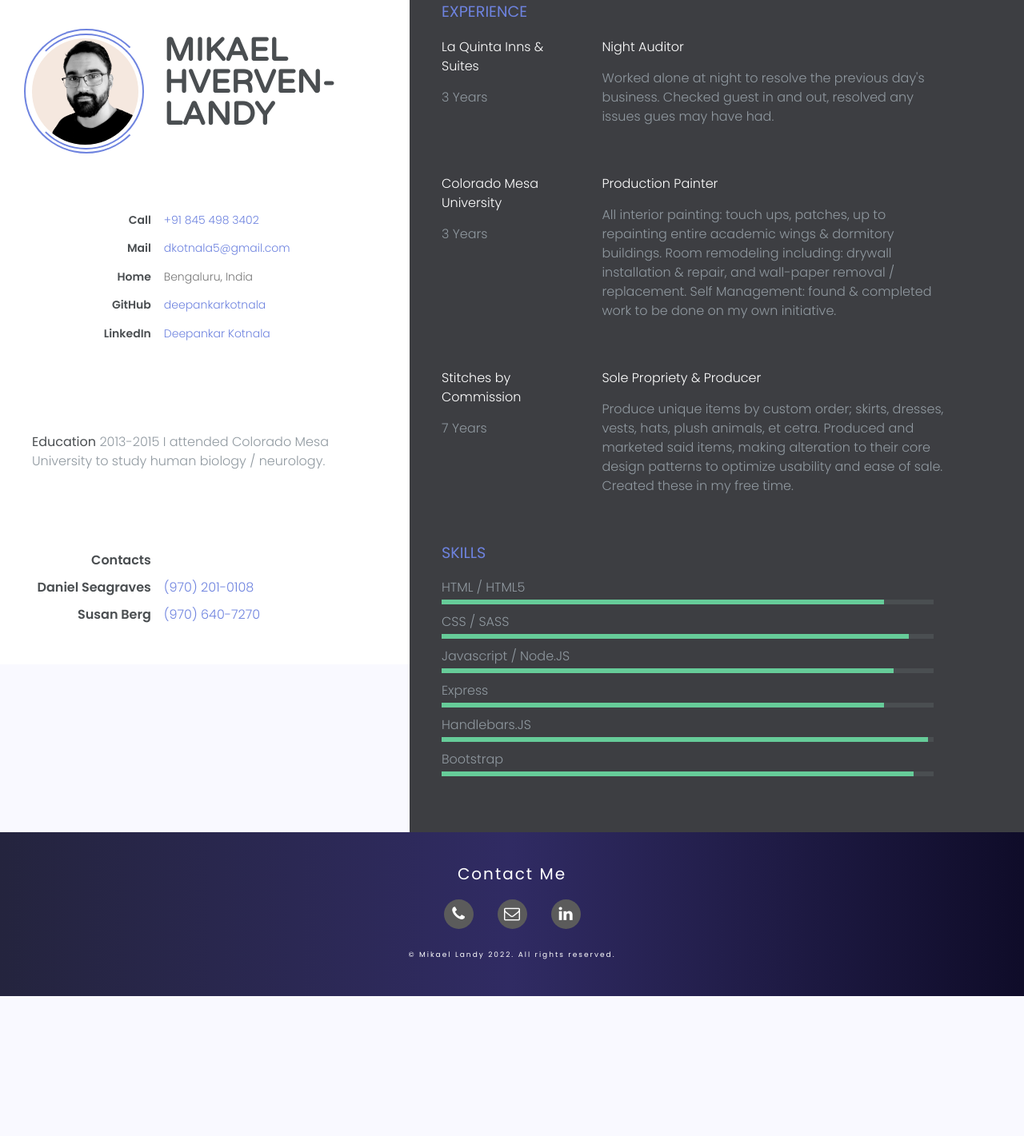
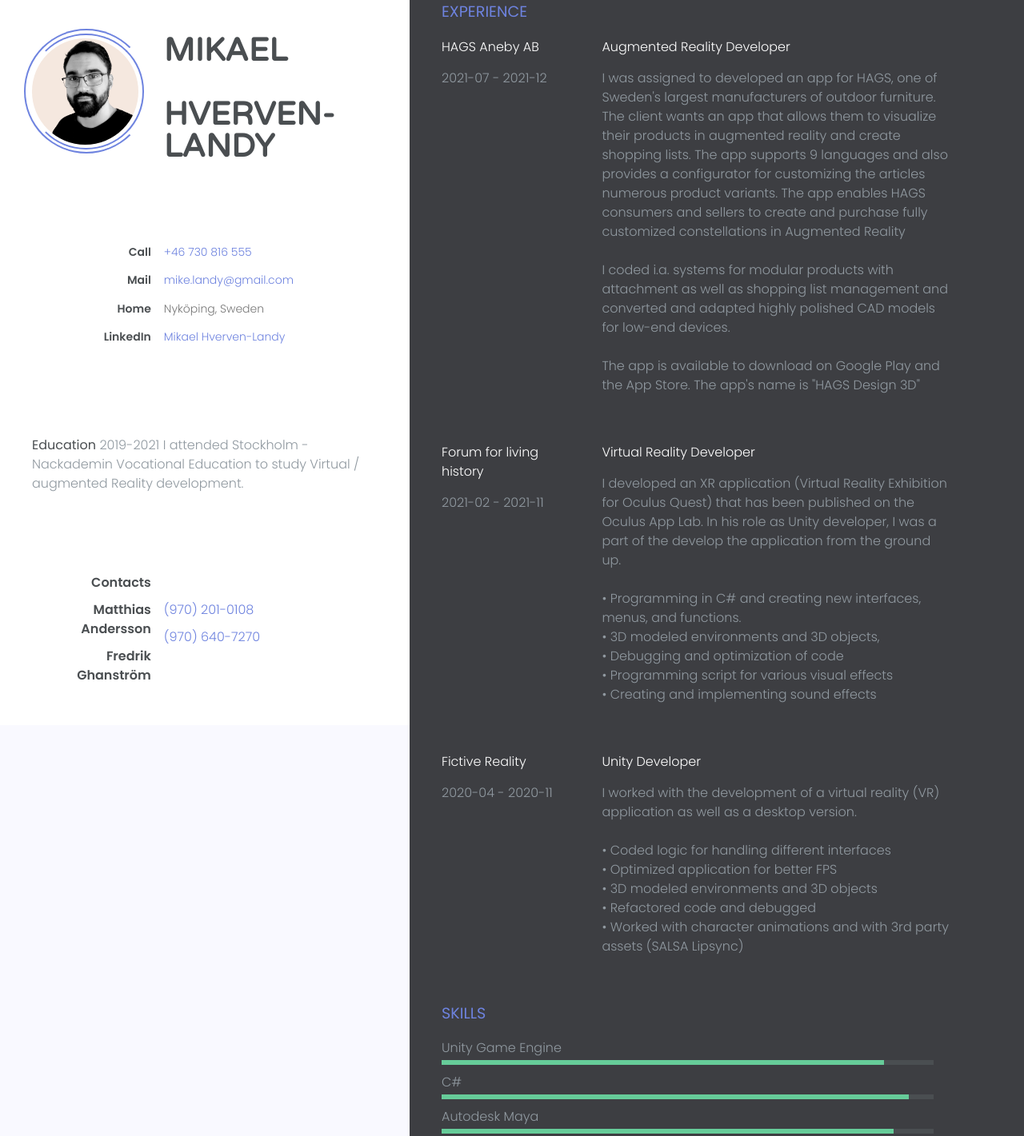
Before and after one commit to mikelandy86/Test-website2, a plain HTML site: page resume.html in a window 1280 px wide. Shown: the part 277-1698 px from the top of the page at 80% size. Before the commit the page ends 1523 px from the top, so only its background shows below. Drawn offline with nearby package versions, Linux system fonts and the light colour scheme.

Commit message:
Add files via upload

```diff
--- a/about.html
+++ b/about.html
@@ -3,93 +3,63 @@
 <html>
     <!--------------------------- head --------------------------->
     <head>
-    <meta charset="utf-8" />
-    <meta http-equiv="X-UA-Compatible" content="IE=edge" />
+        <meta charset="utf-8">
+        <meta http-equiv="X-UA-Compatible" content="IE=edge">
         <title>Mike Landy</title>
-    <meta name="description" content="" />
-    <link
-      rel="stylesheet"
-      href="https://cdn.linearicons.com/free/1.0.0/icon-font.min.css"
-    />
+        <meta name="description" content="">
+        <link rel="stylesheet" href="https://cdn.linearicons.com/free/1.0.0/icon-font.min.css">
         <script src="https://cdn.linearicons.com/free/1.0.0/svgembedder.min.js"></script>
         <script
-      src="https://code.jquery.com/jquery-3.6.0.min.js"
-      integrity="sha256-/xUj+3OJU5yExlq6GSYGSHk7tPXikynS7ogEvDej/m4="
-      crossorigin="anonymous"
-    ></script>
+        src="https://code.jquery.com/jquery-3.6.0.min.js"integrity="sha256-/xUj+3OJU5yExlq6GSYGSHk7tPXikynS7ogEvDej/m4="crossorigin="anonymous"></script>
         <!-- <script>
         $ (function(){
             $('#header').load('header.html')
         })
         </script> -->
-    <meta name="viewport" content="width=device-width, initial-scale=1" />
-    <link
-      rel="stylesheet"
-      href="https://cdnjs.cloudflare.com/ajax/libs/font-awesome/4.7.0/css/font-awesome.min.css"
-    />
-    <link rel="preconnect" href="https://fonts.googleapis.com" />
-    <link rel="preconnect" href="https://fonts.gstatic.com" crossorigin />
-    <link
-      href="https://fonts.googleapis.com/css2?family=Arvo:ital,wght@0,400;0,700;1,400;1,700&family=Carter+One&family=Poppins:ital,wght@0,100;0,200;0,300;0,400;0,500;0,600;0,700;0,800;0,900;1,100&family=Roboto:wght@400;500;700&display=swap"
-      rel="stylesheet"
-    />
-    <link rel="stylesheet" type="text/css" href="./style.css" />
+        <meta name="viewport" content="width=device-width, initial-scale=1">
+        <link rel="stylesheet" href="https://cdnjs.cloudflare.com/ajax/libs/font-awesome/4.7.0/css/font-awesome.min.css">
+        <link rel="preconnect" href="https://fonts.googleapis.com">
+        <link rel="preconnect" href="https://fonts.gstatic.com" crossorigin>
+        <link href="https://fonts.googleapis.com/css2?family=Arvo:ital,wght@0,400;0,700;1,400;1,700&family=Carter+One&family=Poppins:ital,wght@0,100;0,200;0,300;0,400;0,500;0,600;0,700;0,800;0,900;1,100&family=Roboto:wght@400;500;700&display=swap" rel="stylesheet">
+        <link rel="stylesheet" href="/style.css">
     </head>
 
     <!--------------------------- BODY --------------------------->
     <body>
         <header class="header">
             <div class="nav">
-        <div class="nav-title-container">
-          <img class="nav-title-icon" src="./images/header_logo.png" />
-          <p class="nav-title">Mikael Landy</p>
-        </div>
+                <div class="nav-title-container"><img class="nav-title-icon" src="/images/header_logo.png"> <p class="nav-title">I Landy</p></div>
                 <div id="myDIV" class="nav-menu-flex">
-          <a class="nav-btn" href="./">Home</a>
-          <a class="nav-btn-active" href="./about.html">About</a>
-          <a class="nav-btn" href="./projects.html">Projects</a>
-          <a class="nav-btn" href="./resume.html">Resume</a>
-          <a class="nav-btn" href="./contact.html">Contact</a>
-        </div>
-        <div class="burger">
-          <div class="line1"></div>
-          <div class="line2"></div>
-          <div class="line3"></div>
+                    <a class="nav-btn" href="/">Home</a>
+                    <a class="nav-btn-active" href="/about.html">About</a>
+                    <a class="nav-btn" href="/projects.html">Projects</a>
+                    <a class="nav-btn" href="/resume.html">Resume</a>
+                    <a class="nav-btn"href="/contact.html">Contact</a>
                 </div>
             </div>
         </header>
         <div class="category-section">
           <h1 class="section-title">About me</h1>
-      <p class="text-white link-nav">
-        <a href="index.html">Home </a>
-        <span style="margin: 0" class="lnr lnr-arrow-right"></span>
-        <a href="about.html"> About Me</a>
-      </p>
+          <p class="text-white link-nav"><a href="index.html">Home </a> <span style="margin: 0" class="lnr lnr-arrow-right"></span> <a href="about.html"> About Me</a></p>
          </div>
           <div class="section-gap"></div>
 <div class="flex-about-conainer">
   <div class="about-image-container">
-        <img
-          class="about-image"
-          src="./images/PortraitMikael-removebg-preview.png"
-          alt="Mike-profile"
-        />
+    <img class="about-image" src="/images/PortraitMikael-removebg-preview.png" alt="Mike-profile">
   </div>
   <div class="about-info-container">
     <p class="about-info-smalltitle">ABOUT ME</p>
     <p class="about-info-title">PERSONAL DETAILS</p>
-        <p class="about-info-description">
-         I am a happy, curious and enthusiastic developer who is passionate about solving problems and likes to explore added value with new innovative technology.
+    <p class="about-info-description">My name is Mikael, I am a happy, curious and enthusiastic developer who is passionate about solving problems and likes to explore added value with new innovative technology.
+<br><br>
+      I am a developer with main skills in Unity and C # but also has experience in 3D modeling and he is open to learning more frameworks, languages, and tools to expand his skill set.
+      <br>  I am ambitious with a high level of determination who thrives on new challenges and constantly strives to improve my skills.
+      <br><br>
+      I welcome constructive criticism and enjoys working with motivated colleagues in an agile way of working to achieve the customer's wishes. I realizes the value of the group's well-being and is happy to help and motivate others to raise the mood.
+      <br><br>
+      In his spare time, I likes to spend his time with his family, work on side projects and have an interest in music and games.
 
-I am a developer with main skills in Unity and C # but also has experience in 3D modeling and he is open to learning more frameworks, languages, and tools to expand his skill set.
-I am ambitious with a high level of determination who thrives on new challenges and constantly strives to improve my skills.
-
-He welcomes constructive criticism and enjoys working with motivated colleagues in an agile way of working to achieve the customer's wishes. Mikael realizes the value of the group's well-being and is happy to help and motivate others to raise the mood.
-
-In his spare time, Mikael likes to spend his time with his family, work on side projects and have an interest in music and games.
-
-          <a class="about-info-button" href=""></a>
-        </p>
+    <a class="about-info-button" href=""></a>     </p>
 </div>
         </div>
         <!--------------------------- FOOTER --------------------------->
@@ -98,33 +68,24 @@ In his spare time, Mikael likes to spend his time with his family, work on side
               <p>Contact Me</p>
           </div>
           <div class="footer-contact-links-container">
-        <div class="footer-link-bg">
-          <i class="fa fa-phone" style="font-size: 20px"></i>
-        </div>
-        <div class="footer-link-bg">
-          <i class="fa fa-envelope-o" style="font-size: 20px"></i>
-        </div>
-        <div class="footer-link-bg">
-          <i class="fa fa-linkedin" style="font-size: 20px"></i>
-        </div>
+             <div class="footer-link-bg"><i class="fa fa-phone" style="font-size: 20px;"></i></div>
+             <div class="footer-link-bg"><i class="fa fa-envelope-o" style="font-size: 20px;"></i></div>
+             <div class="footer-link-bg"><i class="fa fa-linkedin" style="font-size: 20px;"></i></div>
           </div>
           <div class="footer-madeby-container">
-        <p class="footer-madeby-text">
-          © Mikael Landy 2022. All rights reserved.
-        </p>
+              <p class="footer-madeby-text">© I Landy 2022. All rights reserved.</p>
           </div>
       </footer>
     <script>
-      window.addEventListener("scroll", (e) => {
-        const nav = document.querySelector(".header");
-        if (window.scrollY > 100) {
+        window.addEventListener('scroll',(e)=>{
+          const nav = document.querySelector('.header');
+          if(window.scrollY > 100){
             nav.classList.add("add-shadow");
-        } else {
+          }else{
             nav.classList.remove("add-shadow");
           }
         });
       </script>
-    <script src="navbar.js"></script>
       <script src="https://cdnjs.cloudflare.com/ajax/libs/jquery/3.2.1/jquery.min.js"></script>
       <script type="text/javascript" src="/activepage.js"></script>
 </body>
--- a/resume.html
+++ b/resume.html
@@ -3,68 +3,46 @@
 <html>
     <!--------------------------- head --------------------------->
     <head>
-    <meta charset="utf-8" />
-    <meta http-equiv="X-UA-Compatible" content="IE=edge" />
+
+
+        <meta charset="utf-8">
+        <meta http-equiv="X-UA-Compatible" content="IE=edge">
         <title>Mike Landy</title>
-    <meta name="description" content="" />
-    <link
-      rel="stylesheet"
-      href="https://cdn.linearicons.com/free/1.0.0/icon-font.min.css"
-    />
+        <meta name="description" content="">
+        <link rel="stylesheet" href="https://cdn.linearicons.com/free/1.0.0/icon-font.min.css">
         <script
-      src="https://code.jquery.com/jquery-3.6.0.min.js"
-      integrity="sha256-/xUj+3OJU5yExlq6GSYGSHk7tPXikynS7ogEvDej/m4="
-      crossorigin="anonymous"
-    ></script>
+  src="https://code.jquery.com/jquery-3.6.0.min.js"integrity="sha256-/xUj+3OJU5yExlq6GSYGSHk7tPXikynS7ogEvDej/m4="crossorigin="anonymous"></script>
         <script>
-      $(function () {
-        $("#header").load("header.html");
-      });
+        $ (function(){
+            $('#header').load('header.html')
+        })
         </script>
-    <meta name="viewport" content="width=device-width, initial-scale=1" />
-    <link
-      rel="stylesheet"
-      href="https://cdnjs.cloudflare.com/ajax/libs/font-awesome/4.7.0/css/font-awesome.min.css"
-    />
-    <link rel="preconnect" href="https://fonts.googleapis.com" />
-    <link rel="preconnect" href="https://fonts.gstatic.com" crossorigin />
-    <link
-      href="https://fonts.googleapis.com/css2?family=Arvo:ital,wght@0,400;0,700;1,400;1,700&family=Carter+One&family=Poppins:ital,wght@0,100;0,200;0,300;0,400;0,500;0,600;0,700;0,800;0,900;1,100&family=Roboto:wght@400;500;700&display=swap"
-      rel="stylesheet"
-    />
-    <link rel="stylesheet" href="./resumestyle.css" />
-    <link rel="stylesheet" type="text/css" href="./style.css" />
+        <meta name="viewport" content="width=device-width, initial-scale=1">
+        <link rel="stylesheet" href="https://cdnjs.cloudflare.com/ajax/libs/font-awesome/4.7.0/css/font-awesome.min.css">
+        <link rel="preconnect" href="https://fonts.googleapis.com">
+        <link rel="preconnect" href="https://fonts.gstatic.com" crossorigin>
+        <link href="https://fonts.googleapis.com/css2?family=Arvo:ital,wght@0,400;0,700;1,400;1,700&family=Carter+One&family=Poppins:ital,wght@0,100;0,200;0,300;0,400;0,500;0,600;0,700;0,800;0,900;1,100&family=Roboto:wght@400;500;700&display=swap" rel="stylesheet">
+        <link rel="stylesheet" href="/resumestyle.css">
+        <link rel="stylesheet" href="/style.css">
     </head>
 
     <!--------------------------- BODY --------------------------->
     <body>
         <header class="header">
             <div class="nav">
-        <div class="nav-title-container">
-          <img class="nav-title-icon" src="./images/header_logo.png" />
-          <p class="nav-title">Mikael Landy</p>
-        </div>
+                <div class="nav-title-container"><img class="nav-title-icon" src="/images/header_logo.png"> <p class="nav-title">I Landy</p></div>
                 <div id="myDIV" class="nav-menu-flex">
-          <a class="nav-btn" href="./">Home</a>
-          <a class="nav-btn" href="./about.html">About</a>
-          <a class="nav-btn" href="./projects.html">Projects</a>
-          <a class="nav-btn-active" href="./resume.html">Resume</a>
-          <a class="nav-btn" href="./contact.html">Contact</a>
-        </div>
-        <div class="burger">
-          <div class="line1"></div>
-          <div class="line2"></div>
-          <div class="line3"></div>
+                    <a class="nav-btn" href="/">Home</a>
+                    <a class="nav-btn" href="/about.html">About</a>
+                    <a class="nav-btn" href="/projects.html">Projects</a>
+                    <a class="nav-btn-active" href="/resume.html">Resume</a>
+                    <a class="nav-btn"href="/contact.html">Contact</a>
                 </div>
             </div>
         </header>
         <div class="category-section">
           <h1 class="section-title">Resume</h1>
-      <p class="text-white link-nav">
-        <a href="index.html">Home </a>
-        <span style="margin: 0" class="lnr lnr-arrow-right"></span>
-        <a href="./resume.html">Resume</a>
-      </p>
+          <p class="text-white link-nav"><a href="index.html">Home </a> <span style="margin: 0" class="lnr lnr-arrow-right"></span> <a href="/resume.html">Resume</a></p>
          </div>
           <!-- <div class="section-gap"></div> -->
         <div class="resume-wrapper">
@@ -74,58 +52,39 @@
                 <div class="picture-resume">
                   <div class="circle-1"></div>
                   <div class="circle-2"></div>
-              <img src="./images/PortraitMikael-removebg-preview.png" alt="" />
+                  <img src="/images/PortraitMikael-removebg-preview.png" alt=""/>
                 </div>
                 <div class="clearfix"></div>
               </div>
               <div class="name-wrapper">
-            <h1>Mikael <br />Hverven-Landy</h1>
+                <h1>Mikael<br/><br/>Hverven-Landy</h1>
               </div>
               <div class="clearfix"></div>
               <div class="contact-info clearfix">
                 <ul class="list-titles" style="list-style: none">
-              <li>Call</li>
-              <li>Mail</li>
-              <li>Home</li>
-              <li>GitHub</li>
-              <li>LinkedIn</li>
+                  <li>Call </li>
+                  <li>Mail </li>
+                  <li>Home </li>
+                  <li>LinkedIn </li>
                 </ul>
-            <ul class="list-content" style="list-style: none; padding-left: 0">
-              <li><a href="tel:970-697-6091">+91 845 498 3402</a></li>
-              <li>
-                <a
-                  href="mailto:kyle.hagad@gmail.com?subject=Following up from Résumé"
-                  >dkotnala5@gmail.com</a
-                >
-              </li>
-              <li>Bengaluru, India</li>
-              <li>
-                <a href="https://github.com/deepankarkotnala"
-                  >deepankarkotnala</a
-                >
-              </li>
-              <li>
-                <a href="https://www.linkedin.com/in/deepankarkotnala/"
-                  >Deepankar Kotnala</a
-                >
-              </li>
+                <ul class="list-content" style="list-style: none; padding-left: 0;">
+                  <li><a href="tel:970-697-6091">+46 730 816 555</a></li>
+                  <li><a href="mailto:mike.landy@gmail.com?subject=Following up from Résumé">mike.landy@gmail.com</a></li>
+                  <li>Nyköping, Sweden</li>
+                  <li><a href="https://www.linkedin.com/in/deepankarkotnala/">Mikael Hverven-Landy</a></li>
                 </ul>
               </div>
               <div class="contact-presentation">
                 <!-- YOUR PRESENTATION RESUME  -->
-            <p>
-              <span class="bold">Education</span> 2013-2015 I attended Colorado
-              Mesa University to study human biology / neurology.
-            </p>
+                <p><span class="bold">Education</span> 2019-2021 I attended Stockholm - Nackademin Vocational Education to study Virtual / augmented Reality development. </p>
               </div>
                       <div class="contact-social clearfix">
                 <ul class="list-titles" style="list-style: none">
                   <li>Contacts</li>
-              <li>Daniel Seagraves</li>
-              <li>Susan Berg</li>
+                    <li>Matthias Andersson </li>
+                    <li>Fredrik Ghanström</li>
                 </ul>
-            <ul class="list-content" style="list-style: none; padding-left: 0">
-              <!-- REMEMBER TO PUT THE URL ON THE HREF TAG  -->
+                  <ul class="list-content" style="list-style: none; padding-left: 0;"> <!-- REMEMBER TO PUT THE URL ON THE HREF TAG  -->
                     <li>&nbsp;</li>
                     <li><a href="tel:970-201-0108">(970) 201-0108</a></li>
                     <li><a href="tel:970-640-7270">(970) 640-7270</a></li>
@@ -139,61 +98,63 @@
               <h3 class="experience-title">Experience</h3>
               <div class="experience-wrapper">
                 <div class="company-wrapper clearfix">
-              <div class="experience-title">La Quinta Inns & Suites</div>
-              <div class="time">3 Years</div>
+                  <div class="experience-title">HAGS Aneby AB</div>
+                  <div class="time">2021-07 - 2021-12</div>
                 </div>
                 <div class="job-wrapper clearfix">
-              <div class="experience-title">Night Auditor</div>
+                  <div class="experience-title">Augmented Reality Developer</div>
                   <div class="company-description">
-                <p>
-                  Worked alone at night to resolve the previous day's business.
-                  Checked guest in and out, resolved any issues gues may have
-                  had.
-                </p>
+                    <p>I was assigned to developed an app for HAGS, one of  Sweden's largest manufacturers of outdoor furniture. The client wants an app that allows them to visualize their products in augmented reality and create shopping lists.
+                      The app supports 9 languages and also provides a configurator for customizing the articles numerous product variants.
+                      The app enables HAGS consumers and sellers to create and purchase fully customized constellations in Augmented Reality
+                    <br><br>
+                      I coded i.a. systems for modular products with attachment as well as shopping list management and converted and adapted highly polished CAD models for low-end devices.
+                      <br><br>
+                      The app is available to download on Google Play and the App Store. The app's name is "HAGS Design 3D"</p>
                   </div>
                 </div>
                 <div class="company-wrapper clearfix">
-              <div class="experience-title">Colorado Mesa University</div>
-              <div class="time">3 Years</div>
+                  <div class="experience-title">Forum for living history</div>
+                  <div class="time">2021-02 - 2021-11</div>
                 </div>
                 <div class="job-wrapper clearfix">
-              <div class="experience-title">Production Painter</div>
+                  <div class="experience-title">Virtual Reality Developer</div>
                   <div class="company-description">
-                <p>
-                  All interior painting: touch ups, patches, up to repainting
-                  entire academic wings & dormitory buildings. Room remodeling
-                  including: drywall installation & repair, and wall-paper
-                  removal / replacement. Self Management: found & completed work
-                  to be done on my own initiative.
-                </p>
+                    <p>I developed an XR application (Virtual Reality Exhibition for Oculus Quest) that has been published on the Oculus App Lab. In his role as Unity developer, I was a part of the develop the application from the ground up.
+<br><br>
+                      • Programming in C# and creating new interfaces, menus, and functions.
+                      <br> • 3D modeled environments and 3D objects,
+                      <br>  • Debugging and optimization of code
+                      <br> • Programming script for various visual effects
+                      <br> • Creating and implementing sound effects</p>
                   </div>
                 </div>
                 <div class="company-wrapper clearfix">
-              <div class="experience-title">Stitches by Commission</div>
-              <div class="time">7 Years</div>
+                  <div class="experience-title">Fictive Reality</div>
+                  <div class="time">2020-04 - 2020-11</div>
                 </div>
                 <div class="job-wrapper clearfix">
-              <div class="experience-title">Sole Propriety & Producer</div>
+                  <div class="experience-title">Unity Developer</div>
                   <div class="company-description">
-                <p>
-                  Produce unique items by custom order; skirts, dresses, vests,
-                  hats, plush animals, et cetra. Produced and marketed said
-                  items, making alteration to their core design patterns to
-                  optimize usability and ease of sale. Created these in my free
-                  time.
-                </p>
+                    <p>I worked with the development of a virtual reality (VR) application as well as a desktop version.
+                    <br>  <br> • Coded logic for handling different interfaces
+                    <br>   • Optimized application for better FPS
+                    <br>   • 3D modeled environments and 3D objects
+                    <br>   • Refactored code and debugged
+                    <br>   • Worked with character animations and with 3rd party assets (SALSA Lipsync)</p>
                   </div>
                 </div>
               </div>
               <div class="section-wrapper clearfix">
                 <h3 class="section-title">Skills</h3>
-            <ul style="list-style: none">
+                <ul style="list-style: none;">
+                  <li class="skill-percentage">Unity Game Engine</li>
+                  <li class="skill-percentage">C#</li>
+                  <li class="skill-percentage">Autodesk Maya</li>
                   <li class="skill-percentage">HTML / HTML5</li>
-              <li class="skill-percentage">CSS / SASS</li>
-              <li class="skill-percentage">Javascript / Node.JS</li>
-              <li class="skill-percentage">Express</li>
-              <li class="skill-percentage">Handlebars.JS</li>
-              <li class="skill-percentage">Bootstrap</li>
+                  <li class="skill-percentage">CSS3</li>
+                  <li class="skill-percentage">Photoshop</li>
+                  <li class="skill-percentage">Substance Painter</li>
                 </ul>
               </div>
             </div>
@@ -205,30 +166,21 @@
                 <p>Contact Me</p>
             </div>
             <div class="footer-contact-links-container">
-          <div class="footer-link-bg">
-            <i class="fa fa-phone" style="font-size: 20px"></i>
-          </div>
-          <div class="footer-link-bg">
-            <i class="fa fa-envelope-o" style="font-size: 20px"></i>
-          </div>
-          <div class="footer-link-bg">
-            <i class="fa fa-linkedin" style="font-size: 20px"></i>
-          </div>
+               <div class="footer-link-bg"><i class="fa fa-phone" style="font-size: 20px;"></i></div>
+               <div class="footer-link-bg"><i class="fa fa-envelope-o" style="font-size: 20px;"></i></div>
+               <div class="footer-link-bg"><i class="fa fa-linkedin" style="font-size: 20px;"></i></div>
             </div>
             <div class="footer-madeby-container">
-          <p class="footer-madeby-text">
-            © Mikael Landy 2022. All rights reserved.
-          </p>
+                <p class="footer-madeby-text">© I Landy 2022. All rights reserved.</p>
             </div>
         </footer>
         </div>
-    <script src="navbar.js"></script>
     <script>
-      window.addEventListener("scroll", (e) => {
-        const nav = document.querySelector(".header");
-        if (window.scrollY > 100) {
+        window.addEventListener('scroll',(e)=>{
+          const nav = document.querySelector('.header');
+          if(window.scrollY > 100){
             nav.classList.add("add-shadow");
-        } else {
+          }else{
             nav.classList.remove("add-shadow");
           }
         });
```
Lines whose indentation alone changed are shown as unchanged.
